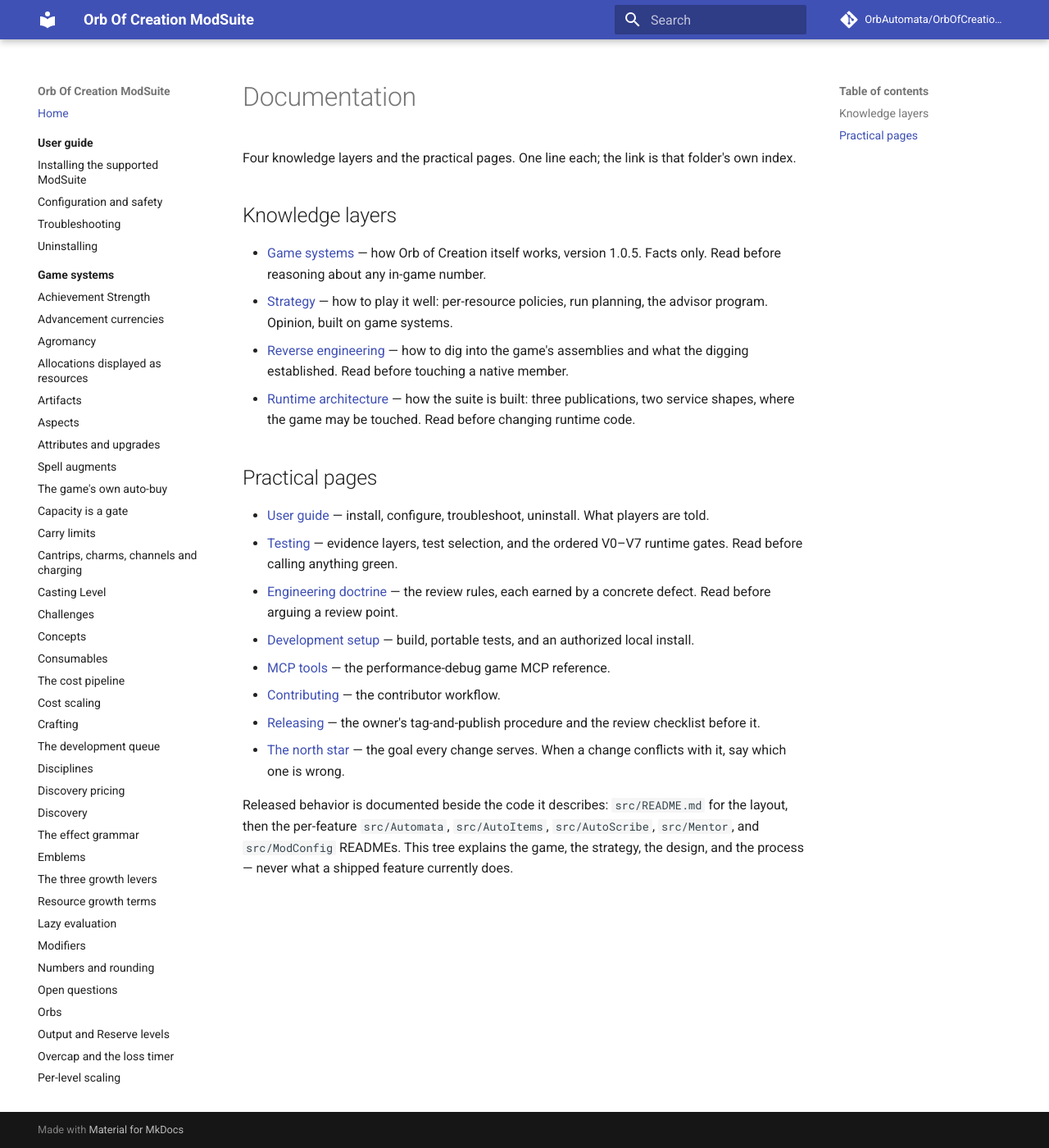
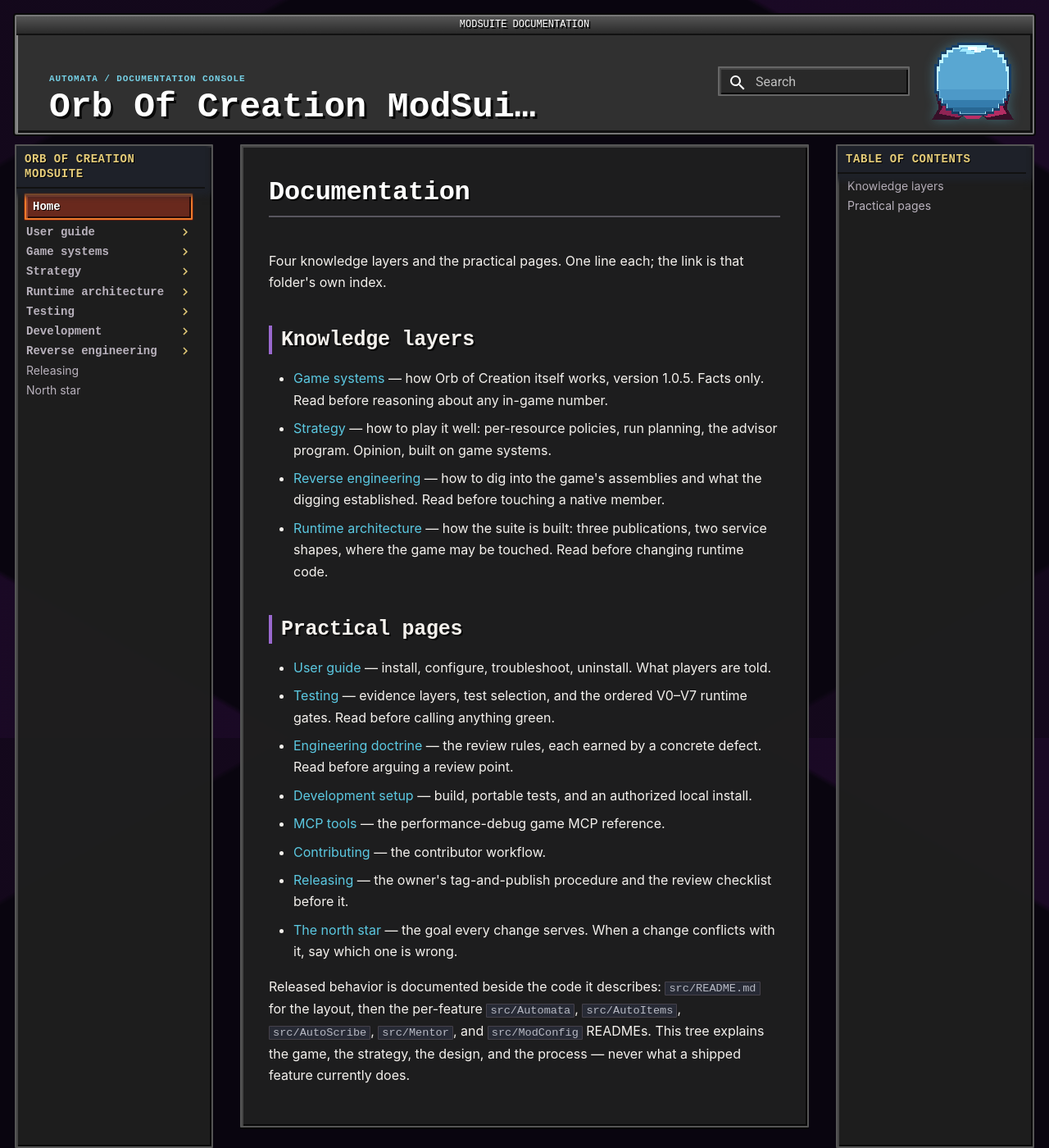
Before and after one commit to Vojow/OrbOfCreation-ModSuite, an MkDocs documentation site: the page built from docs/README.md, in a window 1280 px wide and 1400 px high. Shown: the whole window at 82% size. Built offline with MkDocs 1.6.1 and Material for MkDocs 9.7.7, drawn with Linux system fonts in a browser that asks for light colours; comment, search, counter and statistics services are not loaded.

Commit message:
Docs site and perf dashboard share one Orb game-skin (#134)
### Why?

The docs site shipped on stock Material while the perf dashboard carried
the project's actual visual identity — and the dashboard's stylesheet
secretly stacked two complete themes, with a dead first layer shadowed
by the game-skin that actually renders.

### How?

The dashboard stylesheet collapses to one token block and one rule set
with the rendered output unchanged; the game-skin tokens and primitives
move to a canonical `docs/assets/orb-theme.css` that restyles MkDocs
Material dark-only, with the dashboard's pixel orb promoted to the site
logo and favicon.

### Decisions

- The dashboard keeps an inline copy of the tokens instead of linking
the canonical stylesheet: `TraceDashboardWriter` writes a deliberately
self-contained shareable artifact, and a relative asset link would break
that contract. No sync machinery on purpose.
- Docs body text stays the platform sans stack; monospace is confined to
headings, navigation chrome, table headings, and code.
- Dark-only — a single slate palette with no toggle — for full
consistency with the dashboard.

### Callouts

- `navigation.sections` was traded for Material's collapsible tree, so
navigation interaction changes for every reader; both desktop and mobile
drawer behavior were previewed and owner-approved.
- Visual correctness was verified by live browser QA (desktop and
compact geometry, search, dashboard token resolution); CI only proves
the strict build.

```diff
--- /dev/null
+++ b/docs/assets/orb-theme.css
@@ -0,0 +1,528 @@
+/* Orb of Creation: hard pixel chrome, purple void, orange selection, cyan instrument lines. */
+:root {
+  color-scheme: dark;
+  --void: #08050e;
+  --deep: #12051d;
+  --panel: #242424;
+  --panel2: #323232;
+  --ink: #f4f1ed;
+  --muted: #b9b2bd;
+  --line: #66636a;
+  --gold: #e5cc79;
+  --orange: #d65a22;
+  --collect: #5bc8e1;
+  --decide: #9a69cf;
+  --act: #e87867;
+  --response: #6c9fc5;
+  --other: #59565f;
+  --good: #83bd55;
+  --warn: #dca641;
+  --bad: #e45c51;
+
+  --orb-sans: Inter, ui-sans-serif, system-ui, -apple-system, BlinkMacSystemFont, "Segoe UI", sans-serif;
+  --orb-mono: "Courier New", ui-monospace, SFMono-Regular, Consolas, monospace;
+  --orb-bevel: inset 2px 2px #454545, inset -2px -2px #090909, 0 2px 0 #050505;
+
+  --md-default-bg-color: var(--void);
+  --md-default-fg-color: var(--ink);
+  --md-default-fg-color--light: var(--muted);
+  --md-default-fg-color--lighter: #918d96;
+  --md-default-fg-color--lightest: #4a474f;
+  --md-primary-fg-color: #351047;
+  --md-primary-fg-color--light: #5b246f;
+  --md-primary-fg-color--dark: var(--deep);
+  --md-primary-bg-color: var(--ink);
+  --md-primary-bg-color--light: var(--muted);
+  --md-accent-fg-color: var(--orange);
+  --md-accent-fg-color--transparent: rgba(214, 90, 34, 0.16);
+  --md-accent-bg-color: var(--ink);
+  --md-typeset-color: var(--ink);
+  --md-typeset-a-color: var(--collect);
+  --md-code-fg-color: #edfaff;
+  --md-code-bg-color: #17131b;
+  --md-footer-bg-color: #110817;
+  --md-footer-bg-color--dark: #08050e;
+}
+
+html[data-md-color-scheme="slate"] {
+  --md-accent-fg-color: var(--orange);
+  --md-default-bg-color: var(--void);
+  --md-default-fg-color: var(--ink);
+  --md-primary-fg-color: var(--panel);
+  --md-typeset-a-color: var(--collect);
+}
+
+html {
+  background: var(--void);
+}
+
+body {
+  color: var(--ink);
+  font-family: var(--orb-sans);
+  background-color: #09050f;
+  background-image:
+    linear-gradient(30deg, rgba(74, 24, 92, 0.17) 12%, transparent 12.5%, transparent 87%, rgba(74, 24, 92, 0.17) 87.5%),
+    linear-gradient(150deg, rgba(74, 24, 92, 0.17) 12%, transparent 12.5%, transparent 87%, rgba(74, 24, 92, 0.17) 87.5%),
+    linear-gradient(30deg, rgba(53, 12, 74, 0.18) 12%, transparent 12.5%, transparent 87%, rgba(53, 12, 74, 0.18) 87.5%);
+  background-attachment: fixed;
+  background-position: 0 0, 0 0, 29px 51px;
+  background-size: 58px 102px;
+}
+
+body::before {
+  position: fixed;
+  z-index: -1;
+  inset: 0;
+  background: radial-gradient(circle at 50% 0, rgba(91, 20, 112, 0.18), transparent 50%);
+  content: "";
+  pointer-events: none;
+}
+
+.md-header {
+  height: 164px;
+  padding: 18px 18px 0;
+  background: transparent;
+  box-shadow: none;
+}
+
+.md-header__inner {
+  position: relative;
+  display: grid;
+  grid-template-rows: 1fr;
+  grid-template-columns: minmax(260px, 1fr) minmax(280px, 420px) 112px;
+  column-gap: 18px;
+  align-items: center;
+  max-width: 1600px;
+  height: 146px;
+  padding: 30px 20px 14px;
+  border: 2px solid #777;
+  border-radius: 2px;
+  background: #303030;
+  box-shadow: inset 2px 2px #8b8b8b, inset -3px -3px #111, 0 0 0 2px #090909;
+}
+
+.md-header__inner::before {
+  position: absolute;
+  top: 0;
+  right: 0;
+  left: 0;
+  height: 23px;
+  padding-top: 2px;
+  border-bottom: 2px solid #111;
+  background: linear-gradient(#555, #292929);
+  color: #fff;
+  content: "MODSUITE DOCUMENTATION";
+  font: 12px/1.45 var(--orb-mono);
+  text-align: center;
+  text-shadow: 2px 2px #000;
+}
+
+.md-header__title,
+.md-tabs__link,
+.md-nav__title,
+.md-nav__link--active {
+  font-family: var(--orb-mono);
+  font-weight: 700;
+}
+
+.md-header__title {
+  grid-column: 1;
+  grid-row: 1;
+  align-self: center;
+  height: auto;
+  margin: 0;
+  color: #fff;
+  font-size: clamp(1.5rem, 3.4vw, 2.15rem);
+  line-height: 1.08;
+  text-shadow: 3px 3px #080808;
+}
+
+.md-header__title::before {
+  display: block;
+  margin-bottom: 5px;
+  color: #75cfe4;
+  content: "AUTOMATA / DOCUMENTATION CONSOLE";
+  font: 700 0.55rem/1.2 var(--orb-mono);
+  letter-spacing: 0.08em;
+  text-shadow: none;
+}
+
+.md-header__topic + .md-header__topic {
+  display: none;
+}
+
+.md-header__button.md-logo {
+  grid-column: 3;
+  grid-row: 1;
+  justify-self: end;
+  width: 106px;
+  height: 98px;
+  margin: 0;
+  padding: 0;
+  filter: drop-shadow(0 0 7px rgba(91, 204, 244, 0.34));
+}
+
+.md-header__button.md-logo img,
+.md-header__button.md-logo svg {
+  display: block;
+  width: 100%;
+  height: 100%;
+}
+
+.md-header__source {
+  display: none;
+}
+
+.md-search {
+  grid-column: 2;
+  grid-row: 1;
+  width: 100%;
+}
+
+.md-search__form {
+  border: 2px solid #666;
+  border-radius: 1px;
+  background: #292929;
+  box-shadow: inset 2px 2px #444, inset -2px -2px #0b0b0b;
+}
+
+.md-search__form:hover,
+.md-search__input:focus {
+  background: #383838;
+}
+
+.md-search__output {
+  border: 2px solid #666;
+  border-radius: 1px;
+  background: var(--panel);
+  box-shadow: var(--orb-bevel);
+}
+
+.md-search-result__meta {
+  color: var(--gold);
+  background: #2b2b2b;
+}
+
+.md-search-result__link:hover,
+.md-search-result__link:focus {
+  background: rgba(214, 90, 34, 0.13);
+}
+
+.md-grid {
+  max-width: 1600px;
+}
+
+.md-main__inner {
+  gap: 9px;
+  margin-top: 12px;
+  padding: 0 18px 18px;
+}
+
+.md-sidebar {
+  top: 176px;
+  height: calc(100vh - 184px);
+  padding: 0;
+}
+
+.md-sidebar__scrollwrap {
+  margin: 0;
+  border: 2px solid #555;
+  border-radius: 1px;
+  background: rgba(31, 31, 31, 0.96);
+  box-shadow: var(--orb-bevel);
+  scrollbar-color: var(--other) transparent;
+}
+
+.md-nav__title {
+  margin: 0;
+  padding: 7px 10px;
+  border-bottom: 2px solid #111;
+  color: var(--gold);
+  background: linear-gradient(#454545, #292929);
+  text-transform: uppercase;
+  letter-spacing: 0.04em;
+  text-shadow: 1px 1px #000;
+}
+
+.md-nav__list {
+  padding: 0 7px 10px;
+}
+
+.md-nav .md-nav {
+  margin-left: 7px;
+  padding-left: 7px;
+  border-left: 2px solid #4b3a52;
+}
+
+.md-nav .md-nav .md-nav__list {
+  padding-right: 3px;
+  padding-bottom: 5px;
+  padding-left: 3px;
+}
+
+.md-nav__item--nested > .md-nav__link {
+  font-family: var(--orb-mono);
+  font-weight: 700;
+}
+
+.md-nav__item--nested > .md-nav__link .md-nav__icon::after {
+  color: var(--gold);
+}
+
+.md-nav__link {
+  margin-top: 0.42em;
+  color: var(--muted);
+}
+
+.md-nav__link:hover,
+.md-nav__link:focus {
+  color: var(--collect);
+}
+
+.md-nav__link--active {
+  color: #ff8a42;
+  text-shadow: 1px 1px #100603;
+}
+
+.md-sidebar--primary .md-nav__item .md-nav__link--active {
+  margin-right: -2px;
+  margin-left: -2px;
+  padding: 5px 8px;
+  border: 2px solid #ed7a2b;
+  border-radius: 1px;
+  color: #fff;
+  background: #69291d;
+  box-shadow: inset 2px 2px #9f4930, inset -2px -2px #260b08, 0 0 0 1px #5e1d10;
+}
+
+.md-content {
+  min-width: 0;
+}
+
+.md-content__inner {
+  border: 2px solid #555;
+  border-radius: 1px;
+  padding: 1.4rem 1.65rem 2.4rem;
+  background: rgba(31, 31, 31, 0.96);
+  box-shadow: var(--orb-bevel);
+}
+
+.md-typeset {
+  color: var(--ink);
+  font-family: var(--orb-sans);
+  line-height: 1.65;
+}
+
+.md-typeset h1,
+.md-typeset h2,
+.md-typeset h3,
+.md-typeset h4 {
+  color: var(--ink);
+  font-family: var(--orb-mono);
+  font-weight: 700;
+  letter-spacing: -0.01em;
+  text-shadow: 2px 2px #080808;
+}
+
+.md-typeset h1 {
+  border-bottom: 2px solid var(--other);
+  padding-bottom: 0.35rem;
+  color: #fff;
+}
+
+.md-typeset h2 {
+  border-left: 4px solid var(--decide);
+  padding-left: 0.55rem;
+}
+
+.md-typeset h3 {
+  color: var(--collect);
+}
+
+.md-typeset a {
+  color: var(--collect);
+  text-decoration-color: rgba(91, 200, 225, 0.48);
+  text-underline-offset: 0.16em;
+}
+
+.md-typeset a:hover,
+.md-typeset a:focus {
+  color: #8ce9ff;
+  text-decoration-color: var(--orange);
+}
+
+.md-typeset code,
+.md-typeset kbd,
+.md-typeset pre {
+  font-family: var(--orb-mono);
+}
+
+.md-typeset code {
+  border: 1px solid #45414a;
+  border-radius: 1px;
+}
+
+.md-typeset pre > code,
+.md-typeset .highlighttable,
+.md-typeset .highlight {
+  border: 2px solid #4f5960;
+  border-radius: 1px;
+  background: #17131b;
+  box-shadow: inset 3px 0 var(--collect), inset 2px 2px #2c2830, inset -2px -2px #070508;
+}
+
+.md-typeset pre > code {
+  border: 0;
+}
+
+.md-typeset blockquote {
+  border-left-color: var(--decide);
+  color: var(--muted);
+  background: rgba(154, 105, 207, 0.08);
+}
+
+.md-typeset .admonition,
+.md-typeset details {
+  border: 2px solid #5b6370;
+  border-radius: 1px;
+  background: #202426;
+  box-shadow: inset 3px 0 var(--collect), inset 2px 2px #383d40, inset -2px -2px #090909, 0 2px 0 #050505;
+}
+
+.md-typeset .admonition-title,
+.md-typeset summary {
+  font-family: var(--orb-mono);
+  background: #292d30;
+}
+
+.md-typeset table:not([class]) {
+  border: 2px solid #555;
+  border-radius: 1px;
+  background: rgba(31, 31, 31, 0.96);
+  box-shadow: var(--orb-bevel);
+}
+
+.md-typeset table:not([class]) th {
+  border-bottom: 2px solid var(--gold);
+  color: var(--gold);
+  font-family: var(--orb-mono);
+  background: #2b2b2b;
+  text-transform: uppercase;
+  letter-spacing: 0.04em;
+}
+
+.md-typeset table:not([class]) td {
+  border-top-color: #45414a;
+}
+
+.md-typeset table:not([class]) tr:hover td {
+  background: #452219;
+}
+
+.md-typeset hr {
+  border-bottom: 2px solid var(--other);
+}
+
+.md-footer {
+  border-top: 2px solid #341340;
+}
+
+@media screen and (max-width: 76.234375em) {
+  .md-header {
+    height: 96px;
+    padding: 8px 8px 0;
+  }
+
+  .md-header__inner {
+    display: flex;
+    gap: 8px;
+    height: 80px;
+    padding: 25px 8px 4px;
+  }
+
+  .md-header__title {
+    display: block;
+    flex: 1 1 auto;
+    width: auto;
+    height: 32px;
+    margin-left: 0;
+    overflow: visible;
+    font-size: 1.4rem;
+  }
+
+  .md-header__title::before {
+    display: none;
+  }
+
+  .md-header__button.md-logo {
+    display: block;
+    flex: 0 0 52px;
+    order: 5;
+    width: 52px;
+    height: 48px;
+    margin-left: auto;
+  }
+
+  .md-sidebar {
+    top: 0;
+    height: 100%;
+  }
+
+  .md-search {
+    width: auto;
+  }
+
+  .md-sidebar__scrollwrap {
+    border: 0;
+    background: var(--panel);
+    box-shadow: none;
+  }
+
+  .md-nav--primary .md-nav__title[for="__drawer"] {
+    color: #fff;
+    background: linear-gradient(#555, #292929);
+  }
+
+  .md-nav__source {
+    border-top: 2px solid #555;
+    border-bottom: 2px solid #111;
+    background: #202020;
+    box-shadow: inset 2px 2px #383838, inset -2px -2px #090909;
+  }
+
+  .md-source {
+    color: var(--muted);
+  }
+
+  .md-source:hover,
+  .md-source:focus {
+    color: var(--collect);
+  }
+}
+
+@media screen and (max-width: 44.984375em) {
+  .md-header__inner::before {
+    content: "MODSUITE DOCS";
+  }
+
+  .md-main__inner {
+    padding-right: 0;
+    padding-left: 0;
+  }
+
+  .md-header__title {
+    height: 24px;
+    font-size: 1rem;
+  }
+
+  .md-header__button.md-logo {
+    display: none;
+  }
+
+  .md-content__inner {
+    border-right: 0;
+    border-left: 0;
+    padding-right: 1rem;
+    padding-left: 1rem;
+  }
+}
--- a/mkdocs.yml
+++ b/mkdocs.yml
@@ -9,14 +9,20 @@ strict: true
 
 theme:
   name: material
+  logo: assets/orb-logo.svg
+  favicon: assets/orb-logo.svg
+  palette:
+    scheme: slate
   features:
     - navigation.indexes
-    - navigation.sections
     - search.highlight
     - search.suggest
 
 plugins:
   - search
+
+extra_css:
+  - assets/orb-theme.css
 
 markdown_extensions:
   - toc:
```
Also changed, not shown: docs/assets/orb-logo.svg (added), 1 other file.
